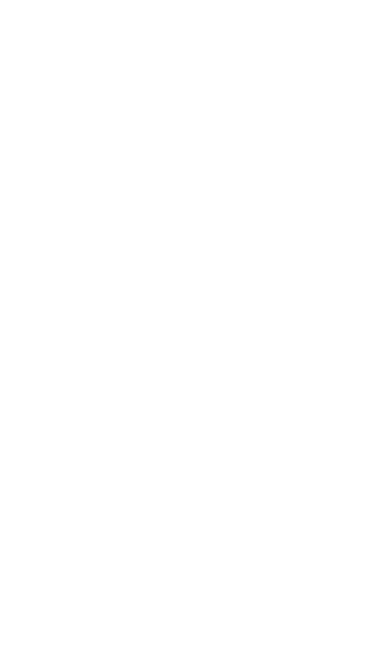
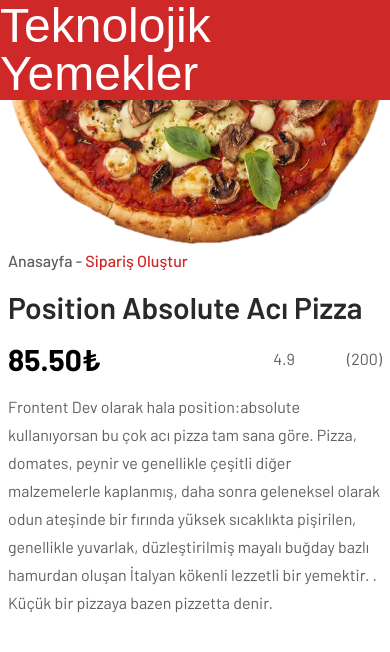
Before and after one commit to BSenaS/pizza-vue, a Vue app: page /pizza in a window 390 px wide. Before the commit this address had no page. Shown: the top 652 px of the page. Built offline with nearby package versions, Linux system fonts and the light colour scheme; a web font is replaced by a local one.

Commit message:
Creates Header, PizzaView Components and PizzaHero with responsive css.

```diff
--- /dev/null
+++ b/src/components/pizza/PizzaHero.vue
@@ -0,0 +1,34 @@
+<script setup lang="ts">
+import { RouterLink } from 'vue-router'
+import pizza from '../../assets/pizza.png'
+</script>
+
+<template>
+  <div class="flex flex-col max-w-[600px] font-barlow">
+    <div class="flex mx-auto overflow-hidden">
+      <img :src="pizza" alt="Pizza Cropped Img" class="object-top -mt-12" />
+    </div>
+    <div class="flex flex-col gap-4 mx-2 sm:mx-0">
+      <nav class="font-medium">
+        <RouterLink to="/" class="text-[#5F5F5F]">Anasayfa</RouterLink>
+        <span class="text-[#5F5F5F]"> - </span>
+        <RouterLink to="/pizza" class="text-[#CE2829]">Sipariş Oluştur</RouterLink>
+      </nav>
+      <h2 class="text-[#292929] font-semibold text-3xl">Position Absolute Acı Pizza</h2>
+      <div class="flex justify-between items-center">
+        <span class="font-bold text-3xl">85.50₺</span>
+        <span class="-mr-[120px] sm:-mr-[170px] text-[#5F5F5F]">4.9</span>
+        <span class="text-[#5F5F5F]">(200)</span>
+      </div>
+      <p class="text-[#5F5F5F] leading-7">
+        Frontent Dev olarak hala position:absolute kullanıyorsan bu çok acı pizza tam sana göre.
+        Pizza, domates, peynir ve genellikle çeşitli diğer malzemelerle kaplanmış, daha sonra
+        geleneksel olarak odun ateşinde bir fırında yüksek sıcaklıkta pişirilen, genellikle
+        yuvarlak, düzleştirilmiş mayalı buğday bazlı hamurdan oluşan İtalyan kökenli lezzetli bir
+        yemektir. . Küçük bir pizzaya bazen pizzetta denir.
+      </p>
+    </div>
+  </div>
+</template>
+
+<style scoped></style>
--- /dev/null
+++ b/src/layout/header/HeaderView.vue
@@ -0,0 +1,9 @@
+<script setup lang="ts"></script>
+
+<template>
+  <div class="flex items-center justify-center w-full bg-[#CE2829] h-[100px]">
+    <h2 class="text-5xl font-londrina text-white">Teknolojik Yemekler</h2>
+  </div>
+</template>
+
+<style scoped></style>
--- a/src/router/index.ts
+++ b/src/router/index.ts
@@ -1,5 +1,6 @@
 import { createRouter, createWebHistory } from 'vue-router'
 import HomeView from '../views/HomeView.vue'
+import PizzaView from '@/views/PizzaView.vue'
 
 const router = createRouter({
   history: createWebHistory(import.meta.env.BASE_URL),
@@ -8,6 +9,11 @@
       path: '/',
       name: 'home',
       component: HomeView
+    },
+    {
+      path: '/pizza',
+      name: 'pizza',
+      component: PizzaView
     }
   ]
 })
--- /dev/null
+++ b/src/views/PizzaView.vue
@@ -0,0 +1,13 @@
+<script setup lang="ts">
+import PizzaHero from '@/components/pizza/PizzaHero.vue'
+import HeaderView from '@/layout/header/HeaderView.vue'
+</script>
+
+<template>
+  <HeaderView />
+  <div class="flex flex-col max-w-[1920px] mx-auto items-center">
+    <PizzaHero />
+  </div>
+</template>
+
+<style scoped></style>
```
Also changed, not shown: src/assets/pizza.png (added).
